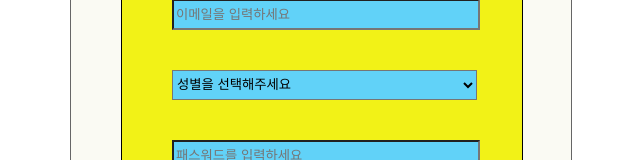
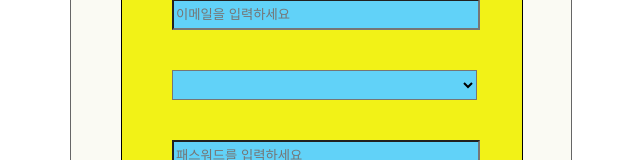
Before and after one commit to davidktlee/react-practice, a React (Create React App) app: page / in a window 1280 px wide. Shown: the part 283-443 px from the top of the page, without its empty margins (319-959 px from the left). Built offline with nearby package versions, Linux system fonts and the light colour scheme.

Commit message:
feat: 왜 select의 값이 안나오는지 모르겠다..
에러 관리 하는 브랜치에서는 결과 값이 잘 나오는데 뭐가 다른지 모르겠다..

select 안에서의 문제가 아닌 다른 문제가 있는 것 같기도 하다..

```diff
--- a/src/LoginForm.jsx
+++ b/src/LoginForm.jsx
@@ -4,6 +4,7 @@ import GlobalStyle from './GlobalStyle'
 import { validate } from './utils/validate'
 import { Btn } from './utils/buttons'
 import { Input } from './utils/inputs'
+import { Select } from './utils/selects'
 
 const LoginDiv = styled.div`
   width: 500px;
@@ -95,18 +96,16 @@ const LoginForm = () => {
             onChange={onChange}
             ref={emailInput}
           />
-          <select //
+          <Select //
             name="sex"
             type="text"
             onChange={onChange}
             ref={sexInput}
           >
-            <option value="defalut" defaultValue>
-              성별을 선택해주세요
-            </option>
-            <option value="남자">남자</option>
-            <option value="여자">여자</option>
-          </select>
+            <option value="defalut" content="성별을 선택해주세요" defaultValue></option>
+            <option value="남자" content="남자"></option>
+            <option value="여자" content="여자"></option>
+          </Select>
           <Input
             type="password"
             placeholder="패스워드를 입력하세요"
--- /dev/null
+++ b/src/utils/selects.jsx
@@ -0,0 +1,15 @@
+import React from 'react'
+export const Select = React.forwardRef(({ name, type, onChange, value, content }, ref) => {
+  return (
+    <select //
+      name={name}
+      type={type}
+      onChange={onChange}
+      ref={ref}
+    >
+      <option value={value}>{content}</option>
+      <option value={value}>{content}</option>
+      <option value={value}>{content}</option>
+    </select>
+  )
+})
```
